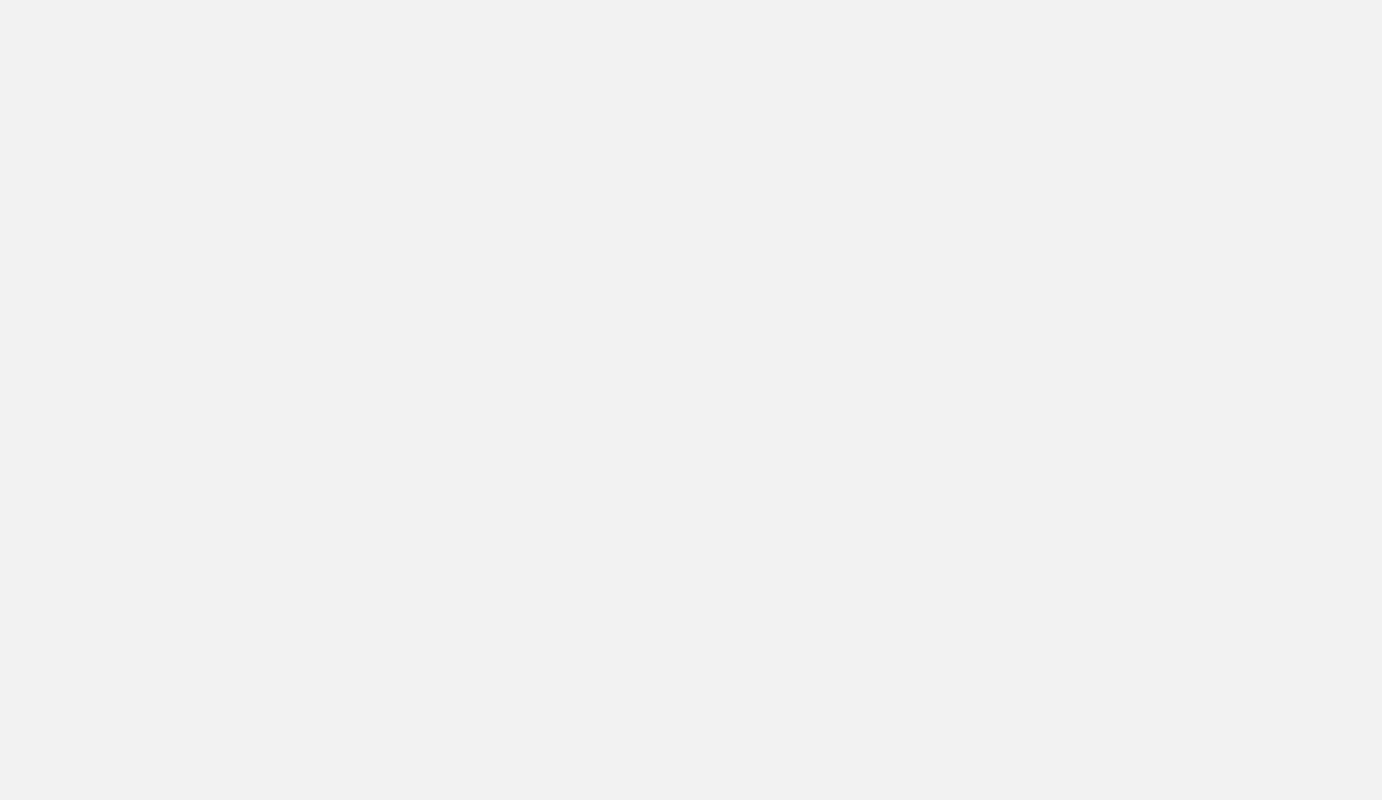
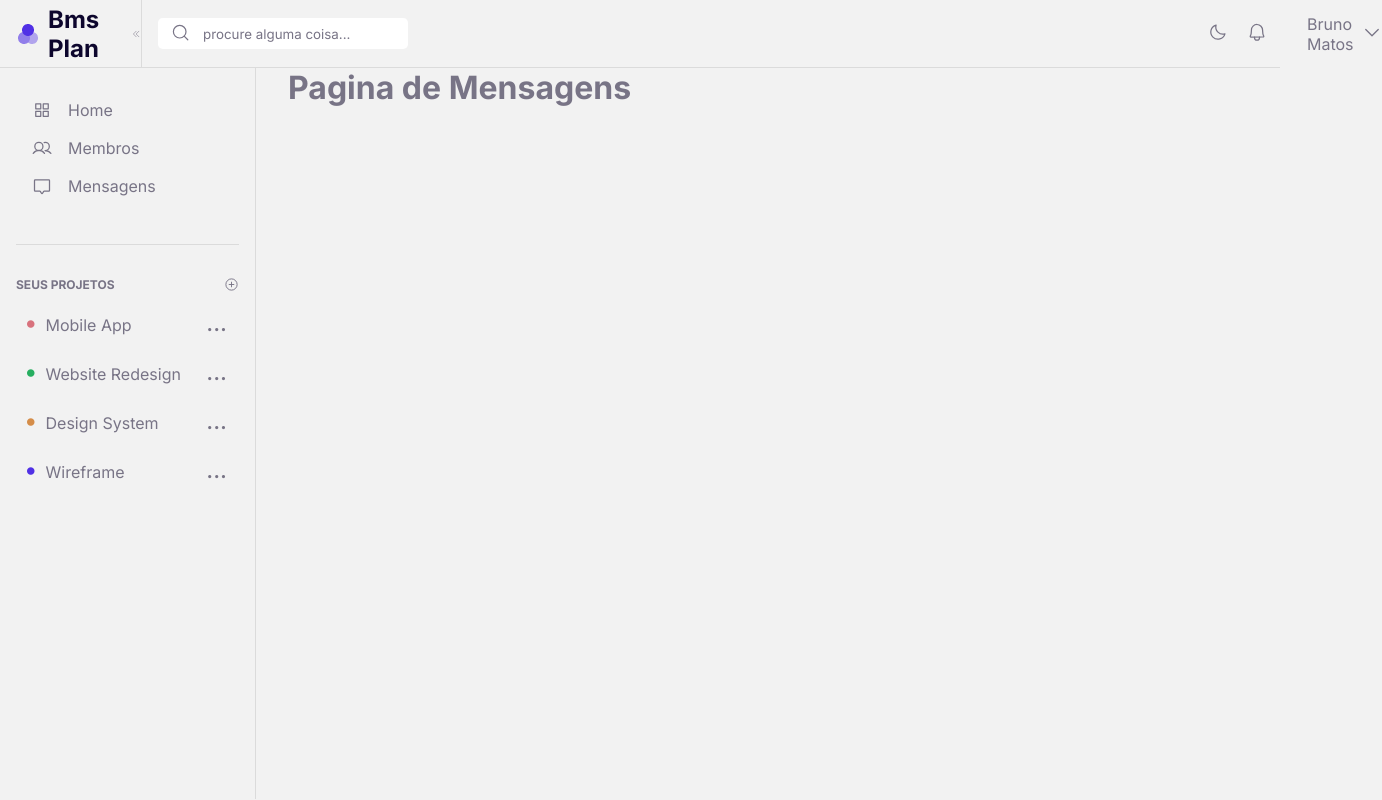
Before and after one commit to BrunoMatosSilva/BMSPlan, a React (Vite) app in the folder client/: page /messeges in a window 1280 px wide. Before the commit this address had no page. Shown: the whole page, 1382 px wide, since content can reach past the window. Built offline with nearby package versions, Linux system fonts and the light colour scheme.

Commit message:
alteração de pagina settings para messages

```diff
--- a/client/src/Routes.tsx
+++ b/client/src/Routes.tsx
@@ -3,7 +3,7 @@ import { DefaultLayout } from './layouts/DefaultLayout'
 import { Home } from './pages/Home'
 import { Login } from './pages/Login'
 import { Members } from './pages/Members'
-import { Settings } from './pages/Settings'
+import { Messeges } from './pages/Messeges'
 import { Signup } from './pages/Signup'
 
 export function Router() {
@@ -14,7 +14,7 @@ export function Router() {
       <Route path="/" element={<DefaultLayout />}>
         <Route path="/home" element={<Home />} />
         <Route path="/members" element={<Members />} />
-        <Route path="/settings" element={<Settings />} />
+        <Route path="/messeges" element={<Messeges />} />
       </Route>
     </Routes>
   )
--- a/client/src/components/Sidebar/index.tsx
+++ b/client/src/components/Sidebar/index.tsx
@@ -1,4 +1,4 @@
-import { GearSix, PlusCircle, SquaresFour, Users } from 'phosphor-react'
+import { ChatCentered, PlusCircle, SquaresFour, Users } from 'phosphor-react'
 import {
   SidebarContainer,
   ProjetosTitleContainer,
@@ -23,8 +23,8 @@ export function Sidebar() {
         </li>
         <li>
           <a href="#">
-            <GearSix size={20} />
-            Configuração
+            <ChatCentered size={20} />
+            Mensagens
           </a>
         </li>
       </ul>
--- /dev/null
+++ b/client/src/pages/Messeges/index.tsx
@@ -0,0 +1,3 @@
+export function Messeges() {
+  return <h1>Pagina de Mensagens</h1>
+}
--- /dev/null
+++ b/client/src/pages/Messeges/styles.ts
@@ -0,0 +1,3 @@
+import styled from 'styled-components'
+
+export const MessegesContainer = styled.div``
--- a/client/src/pages/Settings/index.tsx
+++ /dev/null
@@ -1,3 +0,0 @@
-export function Settings() {
-  return <h1>Settings</h1>
-}
--- a/client/src/pages/Settings/styles.ts
+++ /dev/null
@@ -1,3 +0,0 @@
-import styled from 'styled-components'
-
-export const SettingContainer = styled.div``
```
